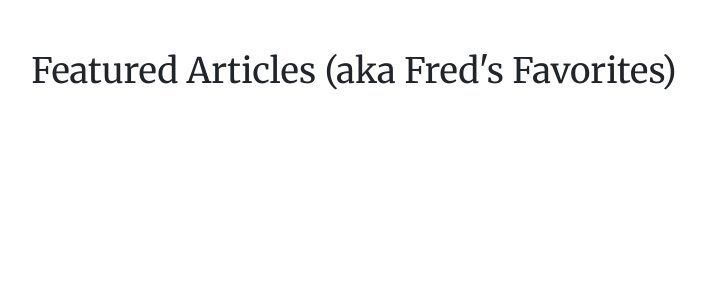
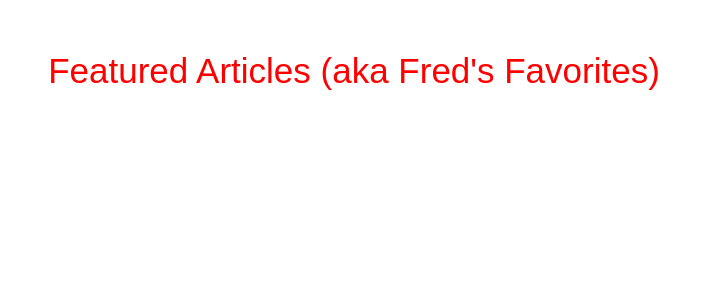
Before and after one commit to aaronfink01/fredbernstein, a Flask app: page / in a window 1280 px wide. Shown: the part 109-409 px from the top of the page, without its empty margins (286-992 px from the left). Run offline with Flask 2, Linux system fonts and the light colour scheme; data that the repository does not hold is empty; some libraries are stand-ins or nearby versions.

Commit message:
made changes

```diff
--- a/app/static/style.css
+++ b/app/static/style.css
@@ -91,6 +91,8 @@ h6 {
 #featured-page-title {
     text-align: center;
     font-size: 35px;
+    font-family: 'Montserrat', sans-serif;
+    color: red;
 }
 
 #featured-page-title {
```
